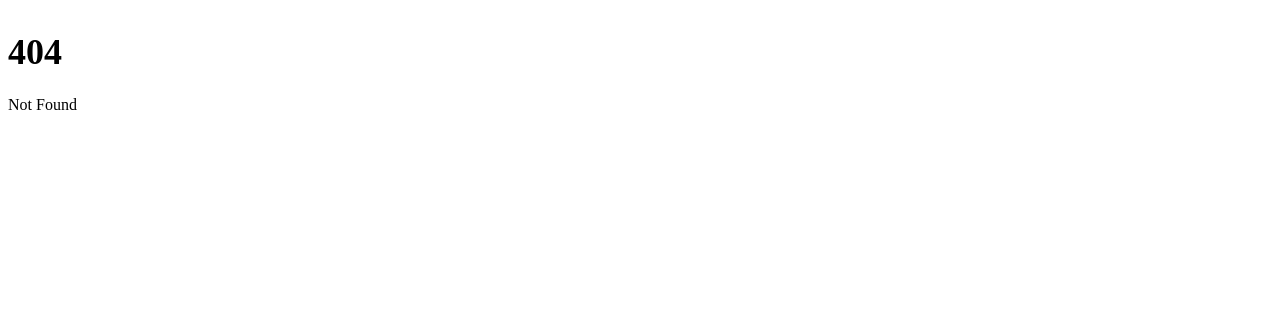
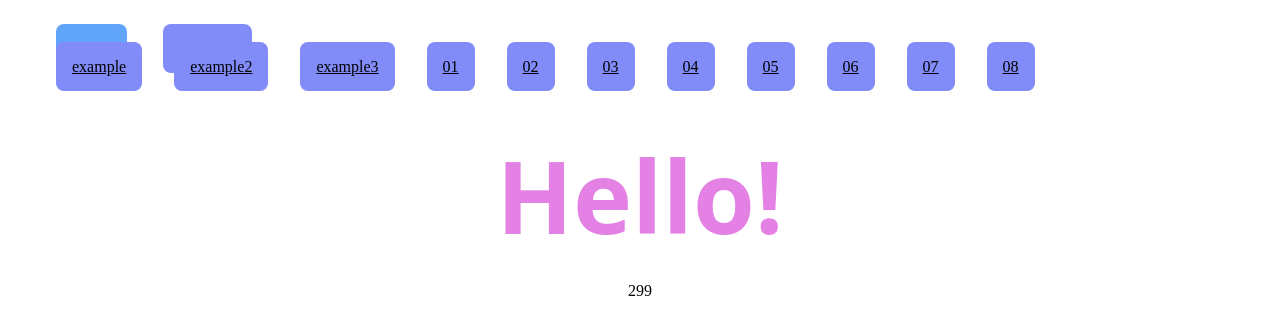
Before and after one commit to henrikvilhelmberglund/frontend-projekt-23-svelte, a SvelteKit app: page /js/06async in a window 1280 px wide. Before the commit this address had no page. Shown: the top 334 px of the page. Built offline with nearby package versions, Linux system fonts and the light colour scheme.

Commit message:
feat: :sparkles: add js 06 and index page with a beatiful animation

```diff
--- /dev/null
+++ b/src/routes/js/06async/+layout.svelte
@@ -0,0 +1,12 @@
+<script>
+	import Nav from "$lib/Nav.svelte";
+	let routes = ["example", "example2", "example3", "01", "02", "03", "04", "05", "06", "07", "08"];
+	let prefix = "/06async";
+	let js = true;
+</script>
+
+<Nav {js} {routes} {prefix} />
+<slot />
+
+<style>
+</style>
--- /dev/null
+++ b/src/routes/js/06async/+page.svelte
@@ -0,0 +1,48 @@
+<script>
+	import { onMount } from "svelte";
+	let animating;
+	const fps = 60;
+	const animationDuration = 3000;
+	const animationFrames = animationDuration / (1000 / fps);
+	const startSize = 50;
+	const endSize = 200;
+	const changePerFrame = (endSize - startSize) / animationFrames;
+	let frames = 0;
+	let currentVal = startSize;
+
+	function reset() {
+		currentVal = startSize;
+		frames = 0;
+	}
+
+	onMount(() => {
+		const intervalId = setInterval(function () {
+			frames++;
+			animating.style.fontSize = currentVal + "px";
+
+			if (frames >= animationFrames) {
+				currentVal -= changePerFrame;
+				// clearInterval(intervalId);
+				// reset();
+			} else {
+				currentVal += changePerFrame;
+			}
+			if (frames >= animationFrames * 2) {
+				reset();
+			}
+		}, 1000 / fps);
+	});
+
+	$: animating && animating.style.setProperty("--frames", frames);
+</script>
+
+<div class="flex flex-col items-center justify-center">
+	<h1 class="font-sans" bind:this={animating}>Hello!</h1>
+	{frames}
+</div>
+
+<style>
+	h1 {
+		color: hsl(var(--frames), 65%, 70%);
+	}
+</style>
```
